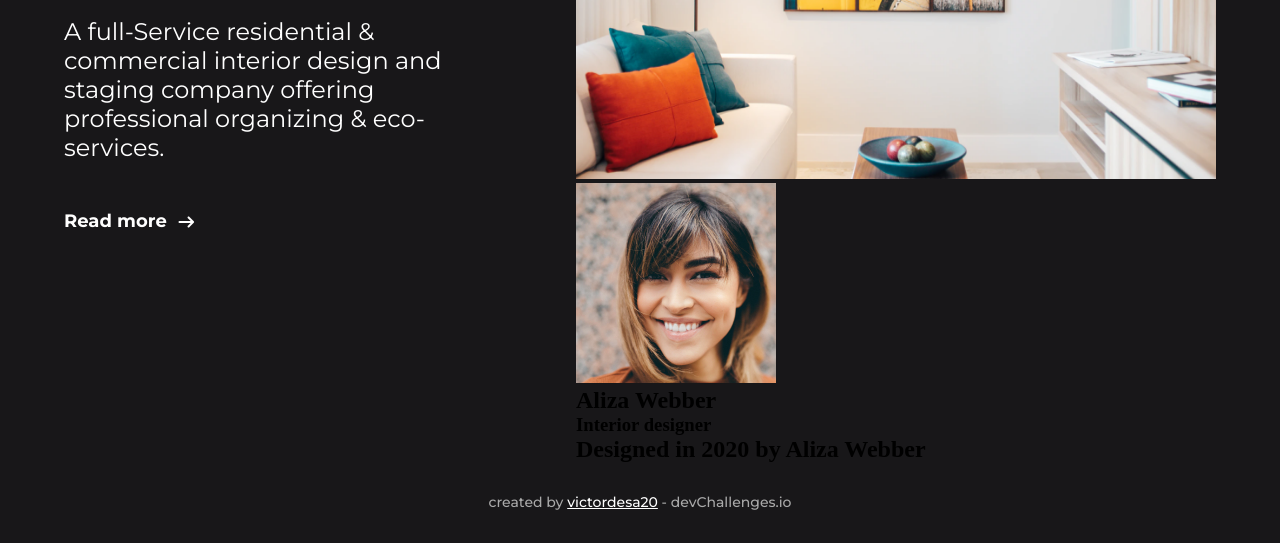
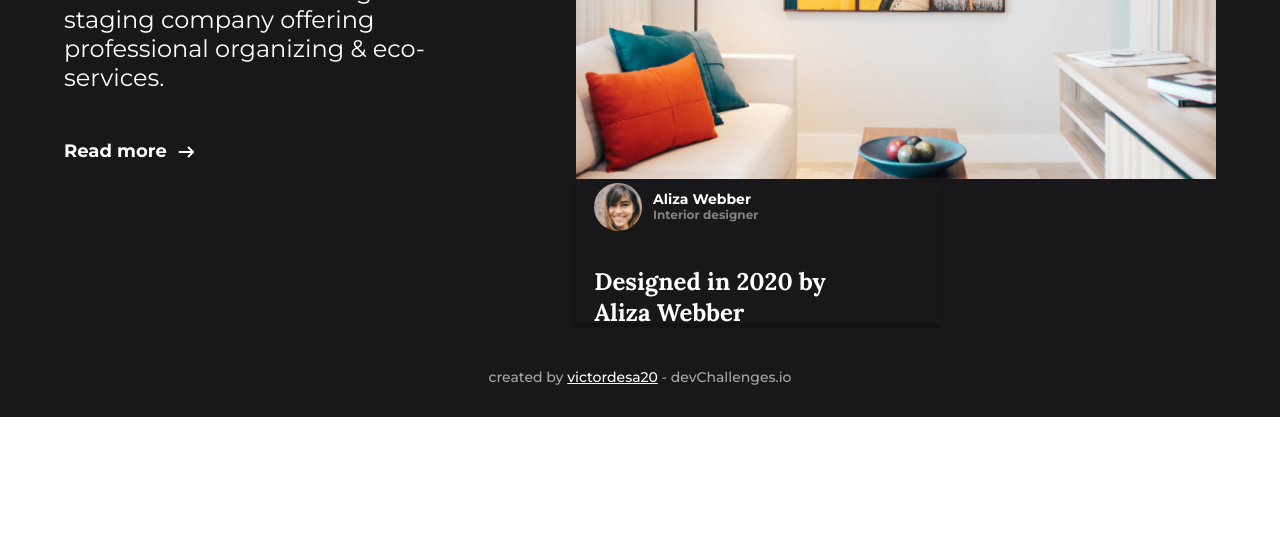
Before and after one commit to victordesa20/page-interior-consultant, a plain HTML site: page index.html in a window 1280 px wide. Shown: the part 383-926 px from the top of the page. After the commit the page ends 800 px from the top, so only its background shows below. Drawn offline with nearby package versions, Linux system fonts and the light colour scheme.

Commit message:
:lipstick: feat: Estilizaçao CSS do Card

```diff
--- a/index.html
+++ b/index.html
@@ -41,9 +41,14 @@
         <img class="container__galeria--imagem" src="photo1.png" alt="imagem de uma sala bonita" />
 
         <div class="container__card">
-          <img class="container__card--avatar" src="photo2.png" alt="foto de perfil" />
-          <h2 class="container__card--nome">Aliza Webber</h2>
-          <h3 class="container__card--cargo">Interior designer</h3>
+
+          <div class="container__card--info">
+            <img class="container__card--avatar" src="photo2.png" alt="foto de perfil" />
+            <div class="container__card--textos">
+              <h2 class="container__card--nome">Aliza Webber</h2>
+              <h3 class="container__card--cargo">Interior designer</h3>
+            </div>
+          </div>
           <h1 class="container__card--titulo">Designed in 2020 by Aliza Webber</h1>
         </div>
 
--- a/style.css
+++ b/style.css
@@ -1,6 +1,6 @@
 @import url("https://fonts.googleapis.com/css2?family=Crimson+Pro:wght@200&display=swap");
 @import url("https://fonts.googleapis.com/css2?family=Montserrat:wght@400;500;700&display=swap");
-@import url("https://fonts.googleapis.com/css2?family=Lora:wght@500&display=swap");
+@import url("https://fonts.googleapis.com/css2?family=Lora:wght@500;700&display=swap");
 
 *,
 *:after,
@@ -145,6 +145,65 @@ body {
   height: auto;
 }
 
+.container__card {
+  width: 28.5vw;
+  height: 17.5vh;
+  background: #181719;
+  box-shadow: 0px 4px 4px rgba(0, 0, 0, 0.25);
+  display: flex;
+  flex-direction: column;
+  align-items: flex-start;
+  justify-content: space-evenly;
+  color: #ffffff;
+}
+
+.container__card--info {
+  width: 45%;
+  margin-left: 5%;
+  display: flex;
+  flex-direction: row;
+  align-items: center;
+  justify-content: space-between;
+}
+
+.container__card--avatar {
+  max-width: 48px;
+  height: auto;
+  border-radius: 50%;
+}
+
+.container__card--textos {
+  font-family: "Montserrat";
+  font-weight: 500;
+  display: flex;
+  flex-direction: column;
+  align-items: flex-start;
+  justify-content: space-between;
+}
+
+.container__card--nome {
+  font-size: 0.875rem;
+  line-height: 1.06rem;
+  color: #ffffff;
+}
+
+.container__card--cargo {
+  font-size: 0.75rem;
+  line-height: 0.93rem;
+  color: #828282;
+}
+
+.container__card--titulo {
+  width: 75%;
+  margin-left: 5%;
+
+  font-family: "Lora";
+  font-weight: 700;
+  font-size: 1.5rem;
+  line-height: 1.93rem;
+  padding-top: 10%;
+}
+
 .footer {
   width: 100%;
   height: 10vh;
```
